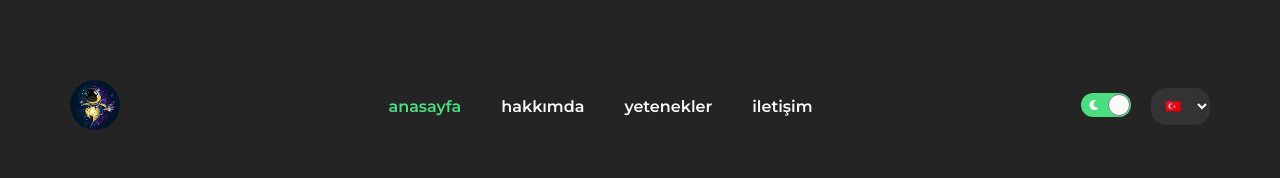
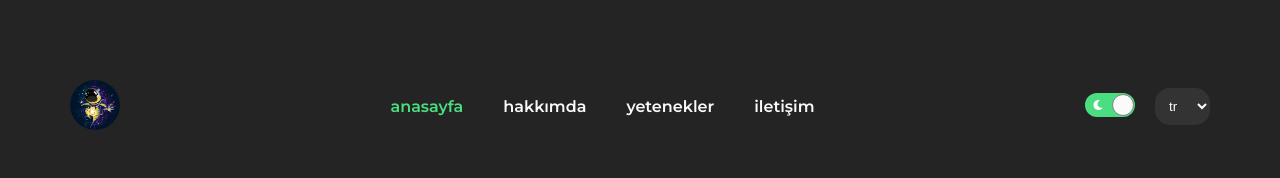
Before and after one commit to guleroglu/portfolio, a React (Vite) app: page / in a window 1280 px wide. Shown: the top 178 px of the page. Built offline with nearby package versions, Linux system fonts and the light colour scheme.

Commit message:
updated ToggleLanguage.jsx

```diff
--- a/src/components/ToggleLanguage/ToggleLanguage.jsx
+++ b/src/components/ToggleLanguage/ToggleLanguage.jsx
@@ -12,8 +12,8 @@ const ToggleLanguage = () => {
   return (
     <div>
       <select className="languageSelect" onChange={handleLanguage}>
-        <option value="tr">🇹🇷</option>
-        <option value="en">EN</option>
+        <option value="tr">tr</option>
+        <option value="en">en</option>
       </select>
     </div>
   );
```
